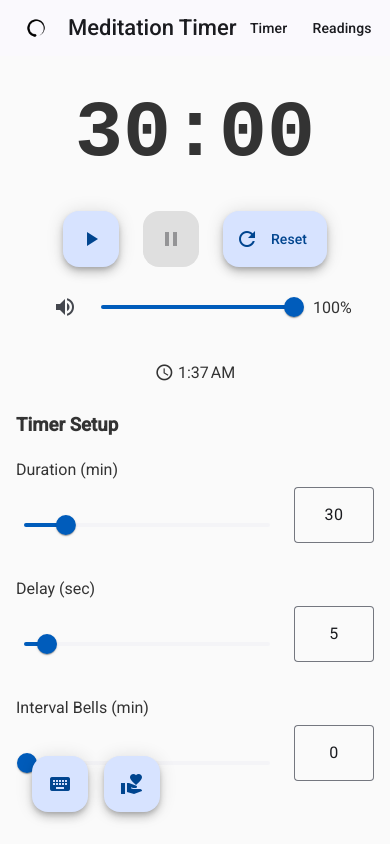
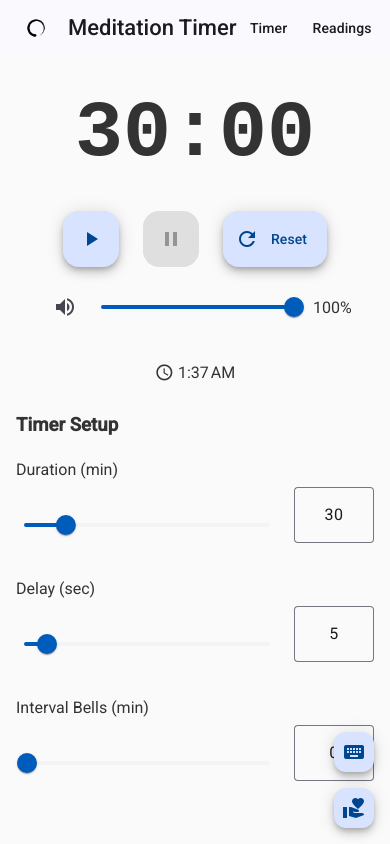
Before and after one commit to kiev78/meditation, an Angular app in the folder meditation-timer/: page / in a window 390 px wide. Shown: the top 844 px of the page. Built offline with nearby package versions, Linux system fonts and the light colour scheme.

Commit message:
Optimize footer buttons for mobile screens
- Move Help and Donate buttons to bottom-right and stack vertically on screens < 600px
- Switch to mini-FABs on mobile to reduce visual footprint
- Maintain standard FAB size and bottom-left position on desktop

```diff
--- a/meditation-timer/src/app/app.component.css
+++ b/meditation-timer/src/app/app.component.css
@@ -14,3 +14,12 @@
   flex-direction: row;
   gap: 1rem;
 }
+
+@media (max-width: 600px) {
+  .footer-buttons {
+    left: auto;
+    right: 1rem;
+    bottom: 1rem;
+    flex-direction: column;
+  }
+}
--- a/meditation-timer/src/app/app.component.html
+++ b/meditation-timer/src/app/app.component.html
@@ -5,8 +5,15 @@
   </main>
   <div class="footer-buttons">
     <app-help-button></app-help-button>
-    <button mat-fab color="primary" class="donate-button" (click)="toggleDonateDialog()" aria-label="Donate">
-      <mat-icon>volunteer_activism</mat-icon>
-    </button>
+
+    @if (isMobile()) {
+      <button mat-mini-fab color="primary" class="donate-button" (click)="toggleDonateDialog()" aria-label="Donate">
+        <mat-icon>volunteer_activism</mat-icon>
+      </button>
+    } @else {
+      <button mat-fab color="primary" class="donate-button" (click)="toggleDonateDialog()" aria-label="Donate">
+        <mat-icon>volunteer_activism</mat-icon>
+      </button>
+    }
   </div>
 </div>
--- a/meditation-timer/src/app/app.component.ts
+++ b/meditation-timer/src/app/app.component.ts
@@ -7,8 +7,10 @@ import { TimerService } from './timer.service';
 import { Subscription } from 'rxjs';
 import { CommonModule } from '@angular/common';
 import { ImageStorageService } from './image-storage.service';
-import { filter } from 'rxjs/operators';
+import { filter, map } from 'rxjs/operators';
 import { MatDialog } from '@angular/material/dialog';
+import { BreakpointObserver } from '@angular/cdk/layout';
+import { toSignal } from '@angular/core/rxjs-interop';
 
 import { MatButtonModule } from '@angular/material/button';
 import { MatIconModule } from '@angular/material/icon';
@@ -26,8 +28,14 @@ export class AppComponent implements OnInit, OnDestroy {
   private timerService = inject(TimerService);
   private imageStorageService = inject(ImageStorageService);
   private dialog = inject(MatDialog);
+  private breakpointObserver = inject(BreakpointObserver);
   private settingsSubscription: Subscription | undefined;
   backgroundImageUrl: string | undefined;
+
+  isMobile = toSignal(
+    this.breakpointObserver.observe('(max-width: 600px)').pipe(map(result => result.matches)),
+    { initialValue: false }
+  );
 
   toggleDonateDialog() {
     this.dialog.open(DonateDialogComponent);
--- a/meditation-timer/src/app/help-button/help-button.component.ts
+++ b/meditation-timer/src/app/help-button/help-button.component.ts
@@ -3,15 +3,24 @@ import { MatButtonModule } from '@angular/material/button';
 import { MatIconModule } from '@angular/material/icon';
 import { MatDialog, MatDialogModule } from '@angular/material/dialog';
 import { ShortcutsDialogComponent } from '../shortcuts-dialog/shortcuts-dialog.component';
+import { BreakpointObserver } from '@angular/cdk/layout';
+import { toSignal } from '@angular/core/rxjs-interop';
+import { map } from 'rxjs/operators';
 
 @Component({
   selector: 'app-help-button',
   standalone: true,
   imports: [MatButtonModule, MatIconModule, MatDialogModule],
   template: `
-    <button mat-fab color="primary" class="help-fab" (click)="openHelp()" aria-label="Keyboard Shortcuts">
-      <mat-icon>keyboard</mat-icon>
-    </button>
+    @if (isMobile()) {
+      <button mat-mini-fab color="primary" class="help-fab" (click)="openHelp()" aria-label="Keyboard Shortcuts">
+        <mat-icon>keyboard</mat-icon>
+      </button>
+    } @else {
+      <button mat-fab color="primary" class="help-fab" (click)="openHelp()" aria-label="Keyboard Shortcuts">
+        <mat-icon>keyboard</mat-icon>
+      </button>
+    }
   `,
   styles: [`
     .help-fab {
@@ -21,6 +30,12 @@ import { ShortcutsDialogComponent } from '../shortcuts-dialog/shortcuts-dialog.c
 })
 export class HelpButtonComponent {
   readonly dialog = inject(MatDialog);
+  private breakpointObserver = inject(BreakpointObserver);
+
+  isMobile = toSignal(
+    this.breakpointObserver.observe('(max-width: 600px)').pipe(map(result => result.matches)),
+    { initialValue: false }
+  );
 
   openHelp() {
     this.dialog.open(ShortcutsDialogComponent, {
```
Also changed, not shown: 1 other file (tests, documents, lock files or other folders).
